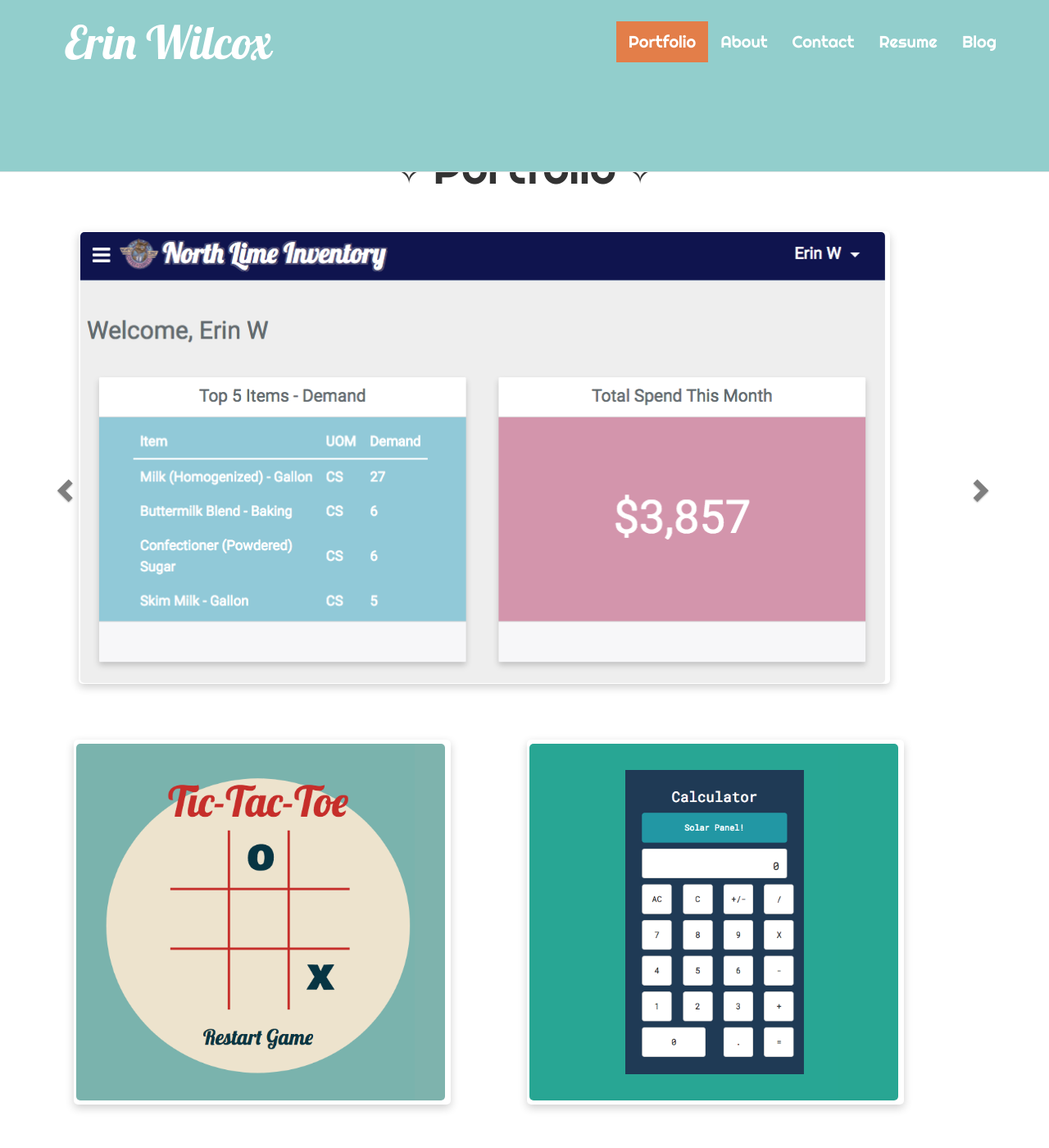
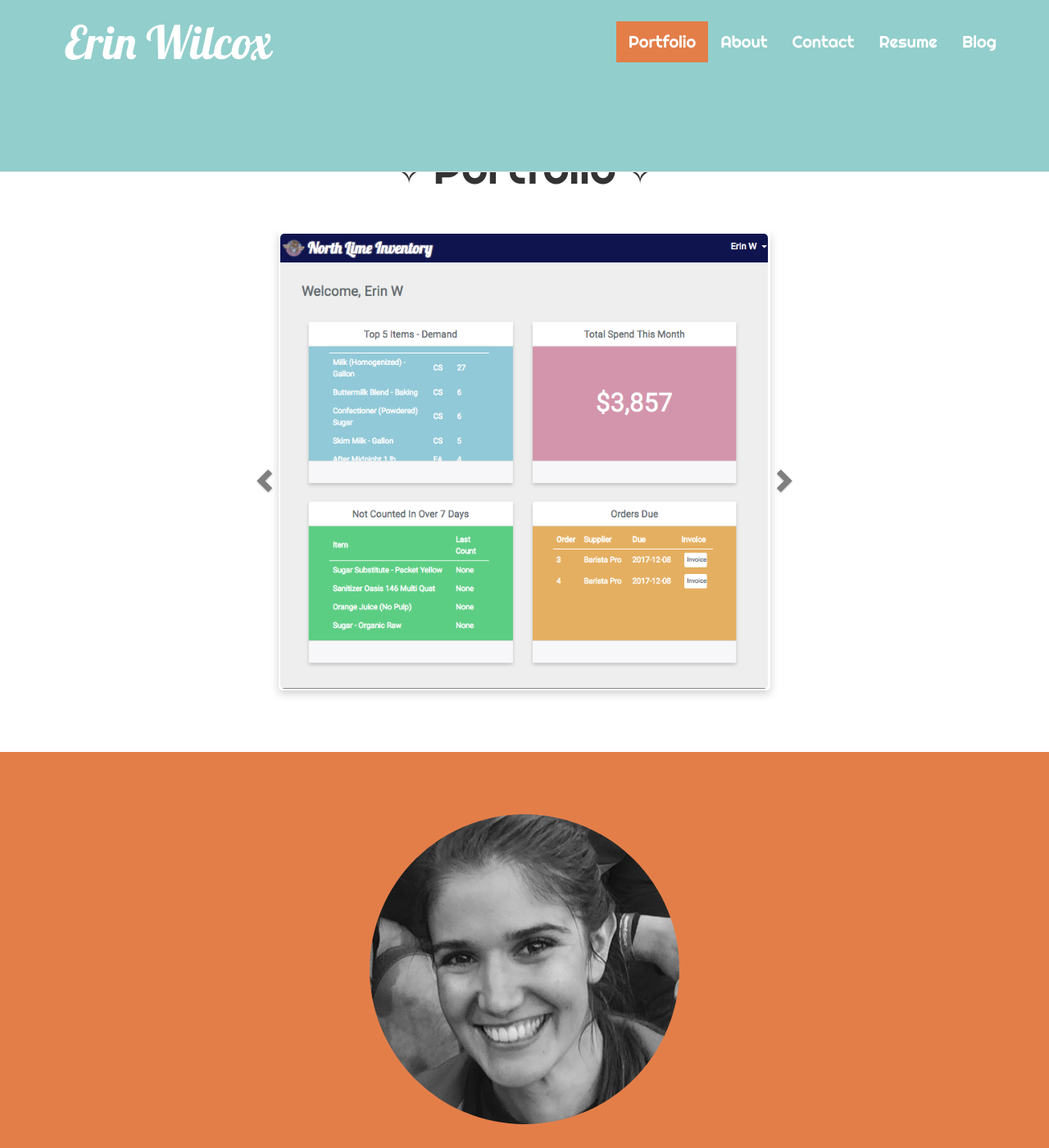
Before and after one commit to brookin8/brookin8.github.io, a Jekyll site: the page built from index.html, in a window 1280 px wide and 1400 px high. Shown: the whole window at 82% size. Built offline with Jekyll 4.4.1, drawn with Linux system fonts in a browser that asks for light colours; nearby versions of some CDN libraries; some web fonts are replaced; some of the changed text lies outside the part shown.

Commit message:
Switched portfolio to carousel

```diff
--- a/_includes/header.html
+++ b/_includes/header.html
@@ -137,7 +137,23 @@ a.nav.nav-item.nav-link:hover {
       color:#666666;
     }
 
+      .carousel-control .glyphicon-chevron-right, .carousel-control .icon-next {
+            right: 0;  //or you can increase this
+          }
 
+          .carousel-control .glyphicon-chevron-left, .carousel-control .icon-prev {
+            left: 0; //or you can increase this
+          }
+
+          .carousel-control.left {
+            background-image:none !important;
+            color:#000;
+          }
+
+          .carousel-control.right {
+            background-image:none !important;
+            color:#000;
+          }
 
 
 @media only screen and (max-width: 736px) {
@@ -187,6 +203,10 @@ a.nav.nav-item.nav-link:hover {
           .portfolioImage {
             width:100%;
             border-radius:5px;
+            height:285px;
+            margin-left:auto;
+            margin-right:auto;
+            object-fit: cover;
           }
 
           .portfolioButton {
@@ -251,12 +271,12 @@ a.nav.nav-item.nav-link:hover {
             padding-right:auto;
           }
 
-          .carouselwrapper{
+        /*  .carouselwrapper{
               height:250px;
               width:350px;
               margin-left:20px;
               margin-bottom:20px;
-          }
+          }*/
 
           .carouselimage {
             height:250px;
@@ -265,9 +285,55 @@ a.nav.nav-item.nav-link:hover {
           }
 
 
+          #myCarousel {
+            width:85% !important;
+          }
+
         }
 
-@media only screen and (min-width: 736px) {
+@media only screen and (max-width: 1025px) and (min-width:737px){
+
+        .portfolioImage {
+            width:450px;
+            border-radius:5px;
+            height:400px;
+            margin-left:auto;
+            margin-right:auto;
+            object-fit: cover;
+          }
+
+          .portfolioButton {
+            background-color:#ffffff;
+            border:none;
+            height:405px;
+            width:445px;
+            margin-bottom:5%;
+           /* margin-left:7%;*/
+            padding-left:0;
+            padding-right:0;
+            padding-bottom:0;
+            padding-top:0;
+            border-radius:5px;
+
+          }
+
+           .portfolioButton:hover{
+            border:3px solid #616F7F;
+            height:405px;
+            width:445px;
+            margin-bottom:5%;
+            /*margin-left:7%;*/
+            padding-left:0;
+            padding-right:0;
+            padding-bottom:0;
+            padding-top:0;
+            border-radius:5px;
+
+          }
+
+}
+
+@media only screen and (min-width: 1026px) {
 
           h1 {
             font-size:300%;
@@ -318,8 +384,8 @@ a.nav.nav-item.nav-link:hover {
             padding-right:5%;
           }
           .portfolioImage {
-            width:450px;
-            height:435px;
+            width:595px;
+            height:555px;
             margin-left:auto;
             margin-right:auto;
             object-fit: cover;
@@ -331,11 +397,43 @@ a.nav.nav-item.nav-link:hover {
             width:1000px;
           }*/
 
+        /*  .carousel-inner {
+            padding-right:10%;
+            padding-left:10%;
+          }
+*/
           .portfolioButton {
+            background-color:transparent;
+            border:none;
+            height:560px;
+            width:600px;
+            /*margin-left:10%;
+            margin-right:50px;*/
+            margin-bottom:6%;
+            padding-left:2px;
+            border-radius:5px;
+            box-shadow: 2px 4px 5px 2px rgba(0, 0, 0, 0), 0 4px 11px 0 rgba(0, 0, 0, 0.19);
+
+          }
+
+          .portfolioButton:hover{
+            border:3px solid #E8E8E8;
+            height:560px;
+            width:600px;
+           /* margin-left:10%;*/
+           /* margin-right:10%;*/
+            margin-bottom:6%;
+            padding-left:2px;
+            border-radius:5px;
+            box-shadow: 2px 4px 5px 2px rgba(0, 0, 0, 0), 0 4px 11px 0 rgba(0, 0, 0, 0.19);
+
+          }
+
+          .portfolioButton1 {
             background-color:#ffffff;
             border:none;
-            height:445px;
-            width:460px;
+            height:650px;
+            width:1000px;
             margin-left:7%;
             margin-bottom:6%;
             padding-left:2px;
@@ -344,9 +442,11 @@ a.nav.nav-item.nav-link:hover {
 
           }
 
-          .carouselButton {
-            background-color:#ffffff;
-            border:none;
+           .portfolioButton1:hover{
+            border:3px solid #616F7F;
+            height:650px;
+            width:1000px;
+          /*  margin-left:7%;*/
             margin-bottom:6%;
             padding-left:2px;
             border-radius:5px;
@@ -354,54 +454,34 @@ a.nav.nav-item.nav-link:hover {
 
           }
 
-          .carouselButton:hover {
-            background-color:3px solid #616F7F;
-            border:none;
-            margin-bottom:6%;
-            padding-left:2px;
+          .img.carouselImage {
             border-radius:5px;
-            box-shadow: 2px 4px 5px 2px rgba(0, 0, 0, 0), 0 4px 11px 0 rgba(0, 0, 0, 0.19);
+            max-width:985px;
+            max-height:550px;
 
           }
 
-          .carouselimage {
-            border-radius:5px;
-
+         .carousel-control .glyphicon-chevron-right, .carousel-control .icon-next {
+            right: 0;  //or you can increase this
           }
 
-          .carousel-inner>.item>a>img, .carousel-inner>.item>img,
-          .img-responsive, .thumbnail a>img, .thumbnail>img {
-            max-width:985px;
-            max-height:550px;
-          }
-
-          .carouselwrapper{
-              width:93%;
-              margin:auto;
-              padding-left:4%;
+          .carousel-control .glyphicon-chevron-left, .carousel-control .icon-prev {
+            left: 0; //or you can increase this
           }
 
           .carousel-control.left {
-            margin-left: -105px;
+            background-image:none !important;
             color:#000;
           }
 
           .carousel-control.right {
-            margin-right: -50px;
+            background-image:none !important;
             color:#000;
           }
 
-           .portfolioButton:hover{
-            border:3px solid #616F7F;
-            height:445px;
-            width:460px;
-            margin-left:7%;
-            margin-bottom:6%;
-            padding-left:2px;
-            border-radius:5px;
-            box-shadow: 2px 4px 5px 2px rgba(0, 0, 0, 0), 0 4px 11px 0 rgba(0, 0, 0, 0.19);
 
-          }
+
+
    }
     </style>
 
--- a/index.html
+++ b/index.html
@@ -11,68 +11,93 @@ permalink: /
 					</div>
 				</div>
 				<div class = "row" id = "portfolioSection">
-					<div class = "col-xs-12" id="portfolioColumn">
+					<div class ="col-xs-12" id="portfolioColumn">
 
 							<!-- Modal HTML embedded directly into document -->
-							<div class="carouselwrapper">
-
-								<div id="myCarousel" class="carousel slide" data-ride="carousel" data-interval="false">
+								<!-- <button type="button" data-toggle="modal" data-target="#portfolio9" class="portfolioButton">
+									<h1>North Lime Inventory System:</h1>
+								</button> -->
+						<div id="myCarousel" class="carousel slide" data-ride="carousel" style="width:50%;margin:0 auto;" data-interval="false">
   						<!-- Indicators -->
-								  <ol class="carousel-indicators">
+							<!--   <ol class="carousel-indicators">
 							    <li data-target="#myCarousel" data-slide-to="0" class="active"></li>
 							    <li data-target="#myCarousel" data-slide-to="1"></li>
 							    <li data-target="#myCarousel" data-slide-to="2"></li>
+							    <li data-target="#myCarousel" data-slide-to="3"></li>
+							    <li data-target="#myCarousel" data-slide-to="4"></li>
+							    <li data-target="#myCarousel" data-slide-to="5"></li>
+							    <li data-target="#myCarousel" data-slide-to="6"></li>
+							    <li data-target="#myCarousel" data-slide-to="7"></li>
+							    <li data-target="#myCarousel" data-slide-to="8"></li>
 							  </ol>
+ -->
+							  <div class="carousel-inner" style="display: flex;
+ 		 						justify-content: center;">
 
-								  <!-- Wrapper for slides -->
-								  <button type="button" data-toggle="modal" data-target="#portfolio9" class="carouselButton">
-								  <div class="carousel-inner" style="width:100%">
     							<div class="item active">
-								      <img src="/portfolio/inventorydashboard.png" alt="Iventory App - Dashboard" class="carouselimage">
+									<button type="button" data-toggle="modal" data-target="#portfolio9" class="portfolioButton">
+										<img src="/portfolio/NorthLimeDash.png" alt="Iventory App - Dashboard" class="img portfolioImage">
+									</button>
 								</div>
 
 								<div class="item">
-								      <img src="/portfolio/inventoryorders.png" alt="Iventory App - Orders" class="carouselimage">
+									<button type="button" data-toggle="modal" data-target="#portfolio8" class="portfolioButton">
+										<img src="/portfolio/villainMail.png" class="img portfolioImage" style="border:2px solid #E5EFF5">
+									</button>
 								</div>
 
 								<div class="item">
-								      <img src="/portfolio/inventoryreporting.png" alt="Iventory App - Reporting" class="carouselimage">
+					 				<button type="button" data-toggle="modal" data-target="#portfolio4" class="portfolioButton">
+					 					<img src="/portfolio/tictactoe.png" class="img portfolioImage">
+									</button>
 								</div>
+
+								<div class="item">
+									<button type="button" data-toggle="modal" data-target="#portfolio3" class="portfolioButton">
+										<img src="/portfolio/calculator.png" class="img portfolioImage">
+									</button>
 								</div>
+
+								<div class="item">
+									<button type="button" data-toggle="modal" data-target="#portfolio7" class="portfolioButton">
+										<img src="/portfolio/heroBook.png" class="img portfolioImage">
 									</button>
+								</div>
 
-								  <!-- Left and right controls -->
-								  <a class="left carousel-control" href="#myCarousel" data-slide="prev" style="background:none!important">
+								<div class="item">
+									<button type="button" data-toggle="modal" data-target="#portfolio6" class="portfolioButton">
+										<img src="/portfolio/pugMatch1.png" class="img portfolioImage">
+									</button>
+								</div>
+
+								<div class="item">
+									<button type="button" data-toggle="modal" data-target="#portfolio5" class="portfolioButton">
+										<img src="/portfolio/sortingHat.png" class="img portfolioImage">
+									</button>
+								</div>
+
+								<div class="item">
+				 					<button type="button" data-toggle="modal" data-target="#portfolio2" class="portfolioButton">
+				 						<img src="/portfolio/iceCreamShop.png" class="img portfolioImage">
+									</button>
+								</div>
+
+								<div class="item">
+				 					<button type="button" data-toggle="modal" data-target="#portfolio1" class="portfolioButton">
+				 						<img src="/portfolio/hangbot.png" class="img portfolioImage">
+									</button>
+								</div>
+
+								</div>
+								 <a class="left carousel-control" href="#myCarousel" data-slide="prev">
 								    <span class="glyphicon glyphicon-chevron-left"></span>
 								    <span class="sr-only">Previous</span>
 								  </a>
-								  <a class="right carousel-control" href="#myCarousel" data-slide="next" style="background:none!important">
+							  <a class="right carousel-control" href="#myCarousel" data-slide="next">
 							    <span class="glyphicon glyphicon-chevron-right"></span>
 							    <span class="sr-only">Next</span>
 							  </a>
 							</div>
-
-							</div>
-
-				 				<button type="button" data-toggle="modal" data-target="#portfolio4" class="portfolioButton"><img src="/portfolio/tictactoe.png" class="img portfolioImage">
-								</button>
-								<button type="button" data-toggle="modal" data-target="#portfolio3" class="portfolioButton"><img src="/portfolio/calculator.png" class="img portfolioImage">
-								</button>
-								<button type="button" data-toggle="modal" data-target="#portfolio8" class="portfolioButton"><img src="/portfolio/villainMail.png" class="img portfolioImage" style="border:2px solid #E5EFF5">
-								</button>
-								<button type="button" data-toggle="modal" data-target="#portfolio7" class="portfolioButton"><img src="/portfolio/heroBook.png" class="img portfolioImage">
-								</button>
-								<button type="button" data-toggle="modal" data-target="#portfolio6" class="portfolioButton"><img src="/portfolio/pugMatch1.png" class="img portfolioImage">
-								</button>
-								<button type="button" data-toggle="modal" data-target="#portfolio5" class="portfolioButton"><img src="/portfolio/sortingHat.png" class="img portfolioImage">
-								</button>
-				 				<button type="button" data-toggle="modal" data-target="#portfolio2" class="portfolioButton"><img src="/portfolio/iceCreamShop.png" class="img portfolioImage">
-								</button>
-				 				<button type="button" data-toggle="modal" data-target="#portfolio1" class="portfolioButton"><img src="/portfolio/hangbot.png" class="img portfolioImage">
-								</button>
-
-
-
 						</div>
 					</div>
 				<!-- Modals -->
@@ -196,8 +221,8 @@ permalink: /
 									<h1 class="text-center">Inventory App</h1>
 								</div>
 								<div class="modal-body">
-								<img src="/portfolio/inventorydashboard.png" class="img img-responsive modalImage" style="border:2px solid #E5EFF5">
-								    <p class = "modalText">An all-inclusive app for ordering, inventory counts, invoicing, and demand/spend reporting. The app has been deployed<a href="http://northlimeventory.herokuapp.com/"> here</a>, but requires an authorized login. Feel free to contact me at the bottom of the page if you'd like a closer look!</p>
+								<img src="/portfolio/NorthLimeReporting.png" class="img img-responsive modalImage" style="border:2px solid #E5EFF5">
+								    <p class = "modalText">An all-inclusive app for ordering, inventory counts, invoicing, and demand/spend reporting. The app has been deployed<a href="http://northlimeinventory.herokuapp.com/"> here</a>, but requires an authorized login. Feel free to contact me at the bottom of the page if you'd like a closer look!</p>
 								</div>
 							</div>
 						</div>
@@ -229,7 +254,7 @@ permalink: /
 								On the front-end side of things, I have created websites using Vanilla Javascript, Vue.Js, JQuery, Bootstrap, and Jekyll. On the back-end, I've mainly worked with PHP and Laravel, as well as PostgreSQL. I also have a lot of experience writing MySQL queries and working with Oracle applications from my time in supply chain.
 								</p>
 
-								<p style="padding-bottom:5%;">I'm passionate about building tools, and small business. I also love old movie theaters (I'm on the board of the amazing Kentucky Theater!), and spent a year traveling the world with my husband in our campervan named Brubus. New Orleans is my happy place, and I love a strong cup of coffee and a beignet.</p>
+								<p style="padding-bottom:5%;">I'm passionate about building tools, and small business. I also love old movie theaters (I'm on the board of the amazing <a href="http://www.kentuckytheater.com/" style="color:#fff">Kentucky Theater</a>!), and spent a year traveling the world with my husband in our campervan named <a href="https://thebrubus.wordpress.com/2016/02/18/days-69-76-krewebus/" style="color:#fff">Brubus</a>. New Orleans is my happy place, and I love a strong cup of coffee and a beignet.</p>
 
 						</div>
 					</div>
```
Also changed, not shown: portfolio/NorthLime Collage.png (added), portfolio/NorthLimeDash.png (added), portfolio/NorthLimeOrders.png (added), portfolio/NorthLimeReporting.png (added), portfolio/inventorydashboard.png (deleted), portfolio/inventoryorders.png (deleted), portfolio/inventoryreporting.png (deleted). Lines whose indentation alone changed are shown as unchanged.
